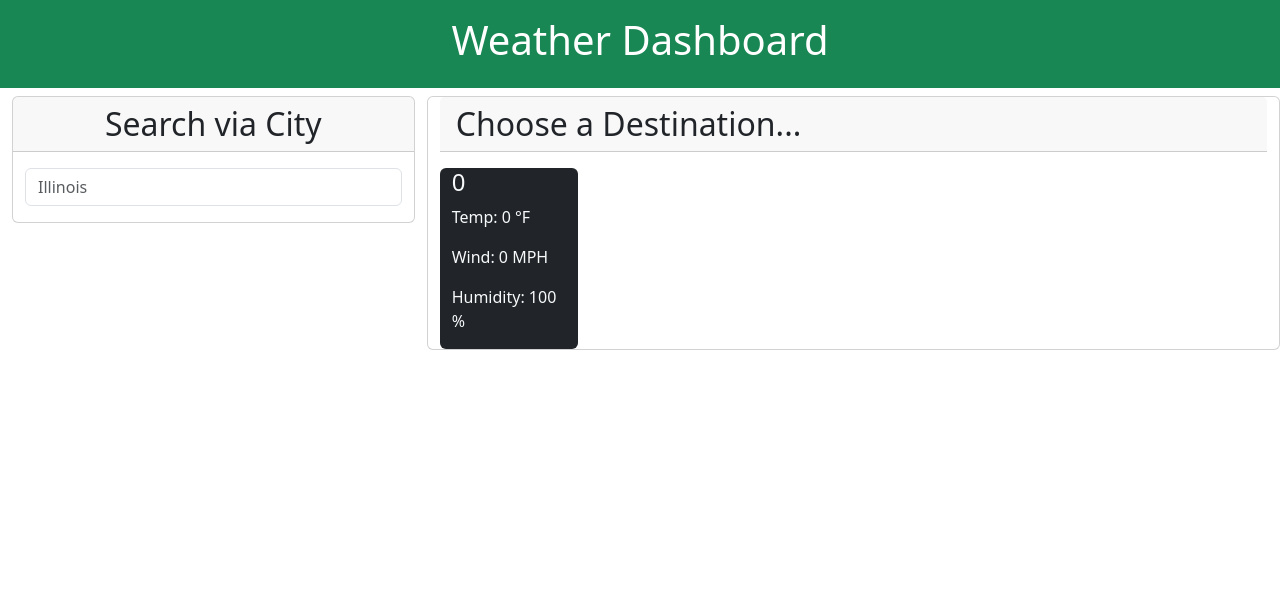
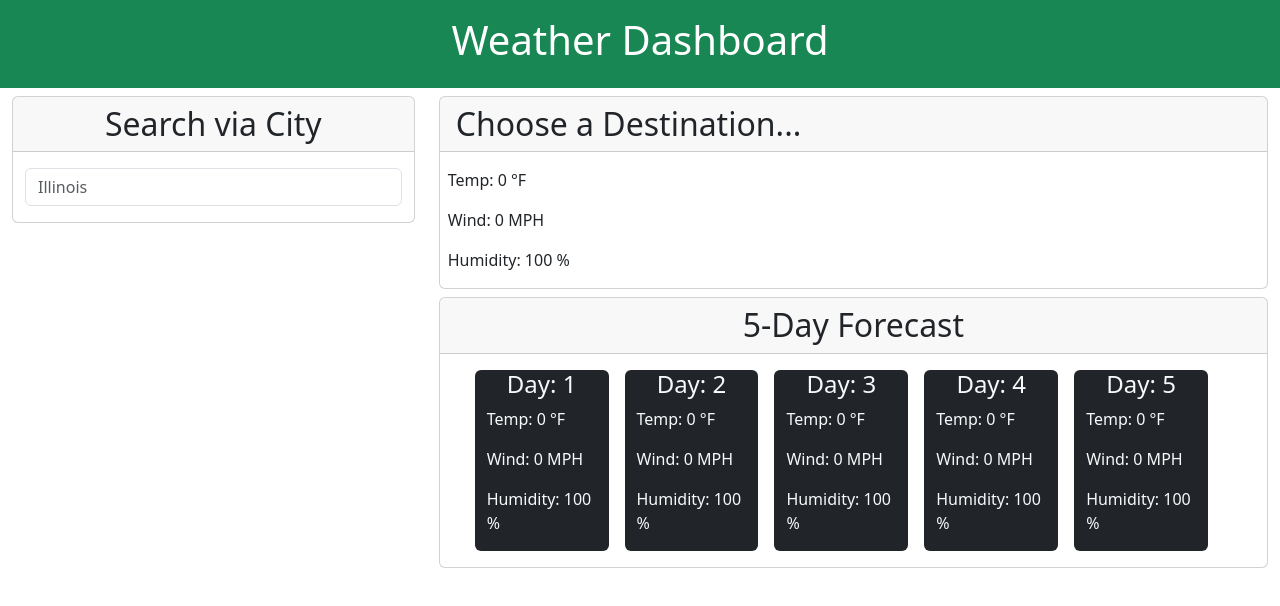
Before and after one commit to SuperRonanCraft/bootcamp-Weather-Dashboard, a plain HTML site: page index.html in a window 1280 px wide. Drawn offline with nearby package versions, Linux system fonts and the light colour scheme.

Commit message:
weather conditions icon

```diff
--- a/assets/js/script.js
+++ b/assets/js/script.js
@@ -12,7 +12,7 @@ function fetchGeocode() {
   slowedFetch = null;
   const input = inputSearch.val();
   if (input === "") return;
-  const url = `http://api.openweathermap.org/geo/1.0/direct?q=${input}&limit=8&appid=${apiKey}`;
+  const url = `https://api.openweathermap.org/geo/1.0/direct?q=${input}&limit=8&appid=${apiKey}`;
   fetch(url)
     .then((response) => {
       return response.json();
@@ -72,8 +72,6 @@ function fetchForecast(data) {
       return response.json();
     })
     .then((rData) => {
-      // console.log(rData.list);
-      const now = dayjs();
       forecastEl.empty();
       for (const weather of rData.list) {
         const then = dayjs.unix(weather.dt);
@@ -83,7 +81,10 @@ function fetchForecast(data) {
             temp: weather.main.temp,
             wind: weather.wind.speed,
             humidity: weather.main.humidity,
+            icon: weather.weather[0].icon,
+            desc: weather.weather[0].description,
           });
+          console.log(weather);
         }
       }
     });
@@ -91,17 +92,31 @@ function fetchForecast(data) {
 
 function createWeatherElement(data) {
   const weatherEl = $("<div>");
-  weatherEl.append($(`<h4>${data.time}</h4>`));
-  weatherEl.append($(`<p>Temp: ${data.temp} °F</p>`));
-  weatherEl.append($(`<p>Wind: ${data.wind} MPH</p>`));
-  weatherEl.append($(`<p>Humidity: ${data.humidity} %</p>`));
+  if (data.time)
+    weatherEl.append($(`<h4>${data.time}</h4>`).addClass("text-center"));
+  if (data.temp) weatherEl.append($(`<p>Temp: ${data.temp} °F</p>`));
+  if (data.wind) weatherEl.append($(`<p>Wind: ${data.wind} MPH</p>`));
+  if (data.humidity) weatherEl.append($(`<p>Humidity: ${data.humidity} %</p>`));
+  if (data.icon) {
+    const iconUrl = `https://openweathermap.org/img/wn/${data.icon}@2x.png`;
+    weatherEl.append($(`<img src="${iconUrl}">`).addClass("mx-auto d-block"));
+  }
+  if (data.desc)
+    weatherEl.append($(`<h6>${data.desc}</h6>`).addClass("text-center"));
 
   const weatherContainerEl = $("<div>");
   weatherContainerEl.addClass(
-    "bg-dark text-light col-12 col-sm-6 col-md-4 col-lg-2 rounded"
+    "bg-dark text-light col-12 col-sm-6 col-md-4 col-lg-2 rounded mb-3 mx-2"
   );
   weatherContainerEl.append(weatherEl);
   forecastEl.append(weatherContainerEl);
+}
+
+function setWeather(data) {
+  if (data.city) $("#city").text(data.city);
+  $("#temp").text(`Temp: ${data.temp} °F`);
+  $("#wind").text(`Wind: ${data.wind} MPH`);
+  $("#humidity").text(`Humidity: ${data.humidity} %`);
 }
 
 function fetchWeather(data) {
@@ -111,22 +126,25 @@ function fetchWeather(data) {
       return response.json();
     })
     .then((rData) => {
-      console.log(rData);
-      $("#city").text(rData.name);
-      $("#temp").text(`Temp: ${rData.main.temp} °F`);
-      $("#wind").text(`Wind: ${rData.wind.speed} MPH`);
-      $("#humidity").text(`Humidity: ${rData.main.humidity} %`);
-      // console.log(data);
+      setWeather({
+        city: rData.name,
+        temp: rData.main.temp,
+        wind: rData.wind.speed,
+        humidity: rData.main.humidity,
+      });
     });
 }
 
+//Set default displayed data on load
 onload = () => {
-  createWeatherElement({
-    time: "0",
-    temp: 0,
-    wind: 0,
-    humidity: "100",
-  });
+  for (let i = 0; i < 5; i++) {
+    createWeatherElement({
+      time: `Day: ${i + 1}`,
+      temp: "0",
+      wind: "0",
+      humidity: "100",
+    });
+  }
 };
 //User Interactions
 inputSearch.on("input", handleSearch);
--- a/index.html
+++ b/index.html
@@ -9,6 +9,7 @@
       href="https://cdn.jsdelivr.net/npm/bootstrap@5.3.2/dist/css/bootstrap.min.css"
     />
     <link rel="stylesheet" href="assets/css/style.css" />
+    <link rel="icon" type="image/x-icon" href="assets/images/favicon.ico" />
   </head>
 
   <body>
@@ -32,17 +33,23 @@
             </div>
           </div>
         </div>
-        <div class="container-fluid col-sm-8">
-          <div class="row">
-            <div class="col-12 card">
-              <h2 id="city" class="h2 card-header">Choose a Destination...</h2>
-              <div class="card-text">
-                <p id="temp"></p>
-                <p id="wind"></p>
-                <p id="humidity"></p>
-              </div>
-              <div class="container col-12">
-                <div id="forecast" class="row"></div>
+        <div class="col-12 col-sm-8">
+          <div class="card mb-2">
+            <h2 id="city" class="h2 card-header">Choose a Destination...</h2>
+            <div class="card-text mx-2 mt-3">
+              <p id="temp">Temp: 0 °F</p>
+              <p id="wind">Wind: 0 MPH</p>
+              <p id="humidity">Humidity: 100 %</p>
+            </div>
+          </div>
+          <div class="card">
+            <h2 class="card-header text-center">5-Day Forecast</h2>
+            <div class="container">
+              <div class="row">
+                <div
+                  id="forecast"
+                  class="row justify-content-center card-text mt-3"
+                ></div>
               </div>
             </div>
           </div>
```
Also changed, not shown: assets/images/favicon.ico (added).
